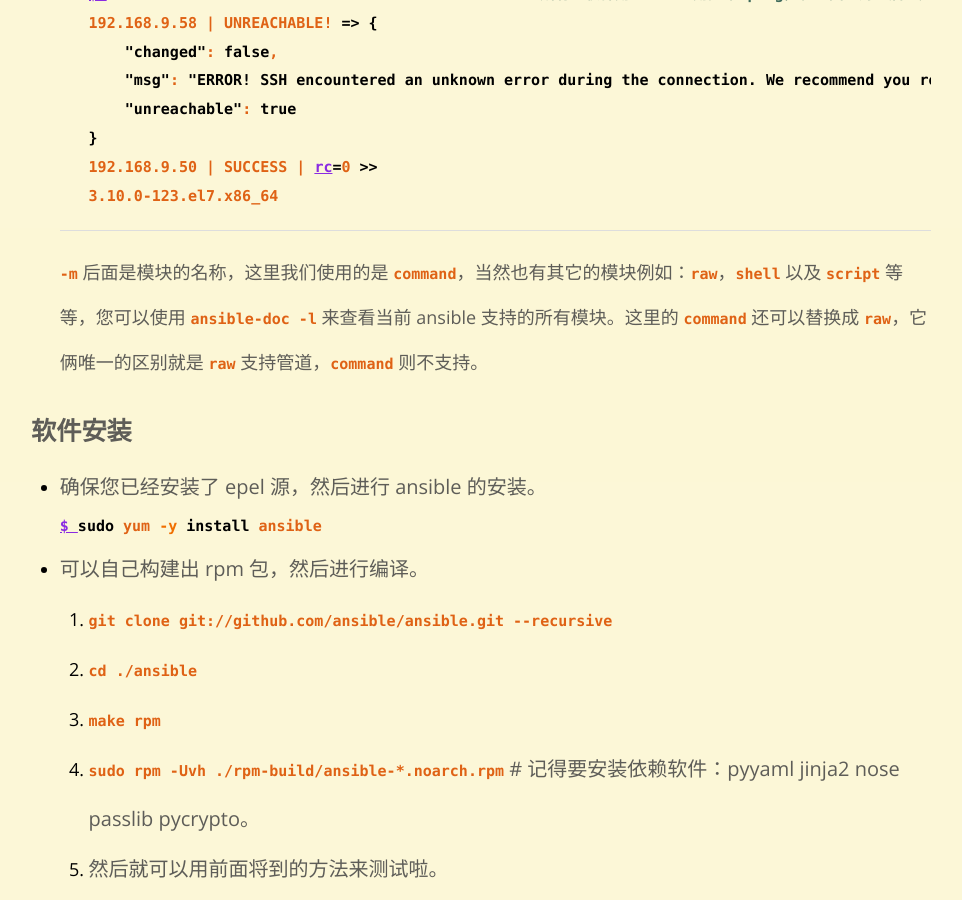
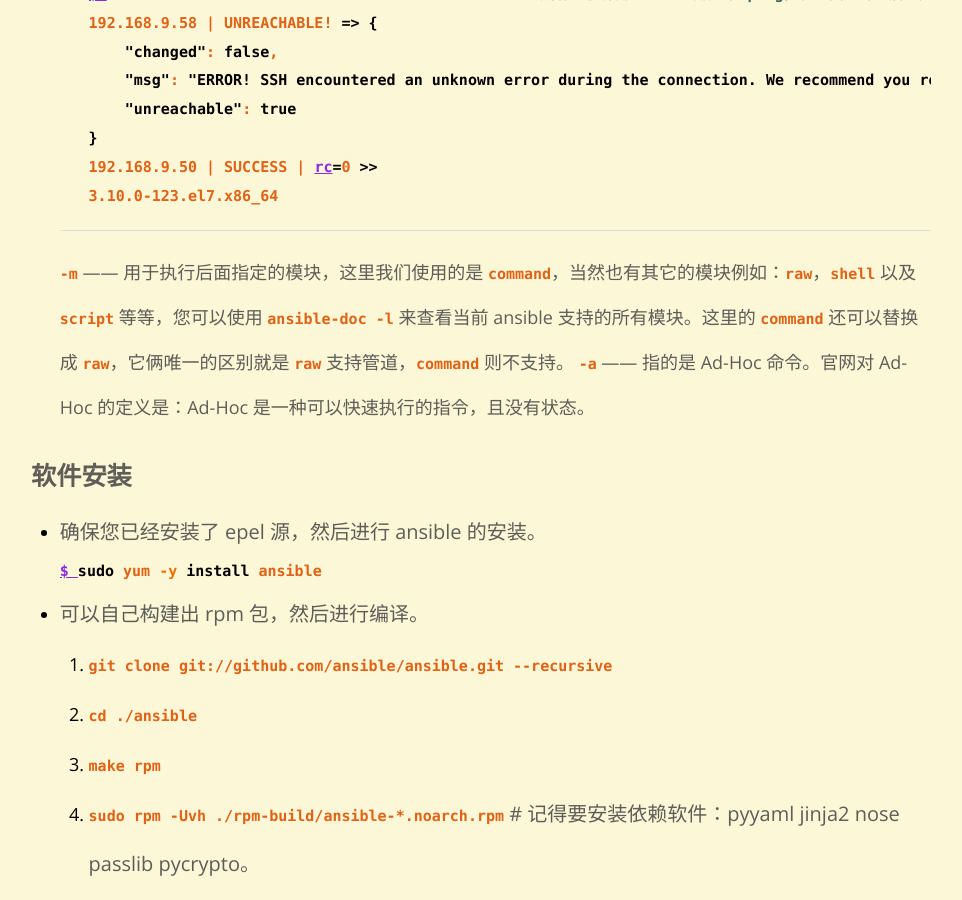
Before and after one commit to yaqi001/yaqi.github.io, a Jekyll site: the page built from _posts/2015-10-23-Ansible 从0到1.md, in a window 1280 px wide and 900 px high, scrolled down 4853 px. Shown: the whole window, without its empty margins (159-1121 px from the left). Built offline with Jekyll 4.4.1, drawn with Linux system fonts in a browser that asks for light colours; nearby versions of some CDN libraries.

Commit message:
add sth. updated

```diff
--- a/_posts/2015-10-23-Ansible 从0到1.md
+++ b/_posts/2015-10-23-Ansible 从0到1.md
@@ -186,7 +186,9 @@
      ~~~
 
      ---
-     `-m` 后面是模块的名称，这里我们使用的是 `command`，当然也有其它的模块例如：`raw`，`shell` 以及 `script` 等等，您可以使用 `ansible-doc -l` 来查看当前 ansible 支持的所有模块。这里的 `command` 还可以替换成 `raw`，它俩唯一的区别就是 `raw` 支持管道，`command` 则不支持。
+
+     `-m` —— 用于执行后面指定的模块，这里我们使用的是 `command`，当然也有其它的模块例如：`raw`，`shell` 以及 `script` 等等，您可以使用 `ansible-doc -l` 来查看当前 ansible 支持的所有模块。这里的 `command` 还可以替换成 `raw`，它俩唯一的区别就是 `raw` 支持管道，`command` 则不支持。
+     `-a` —— 指的是 Ad-Hoc 命令。官网对 Ad-Hoc 的定义是：Ad-Hoc 是一种可以快速执行的指令，且没有状态。
 
 ### 软件安装
 
```
